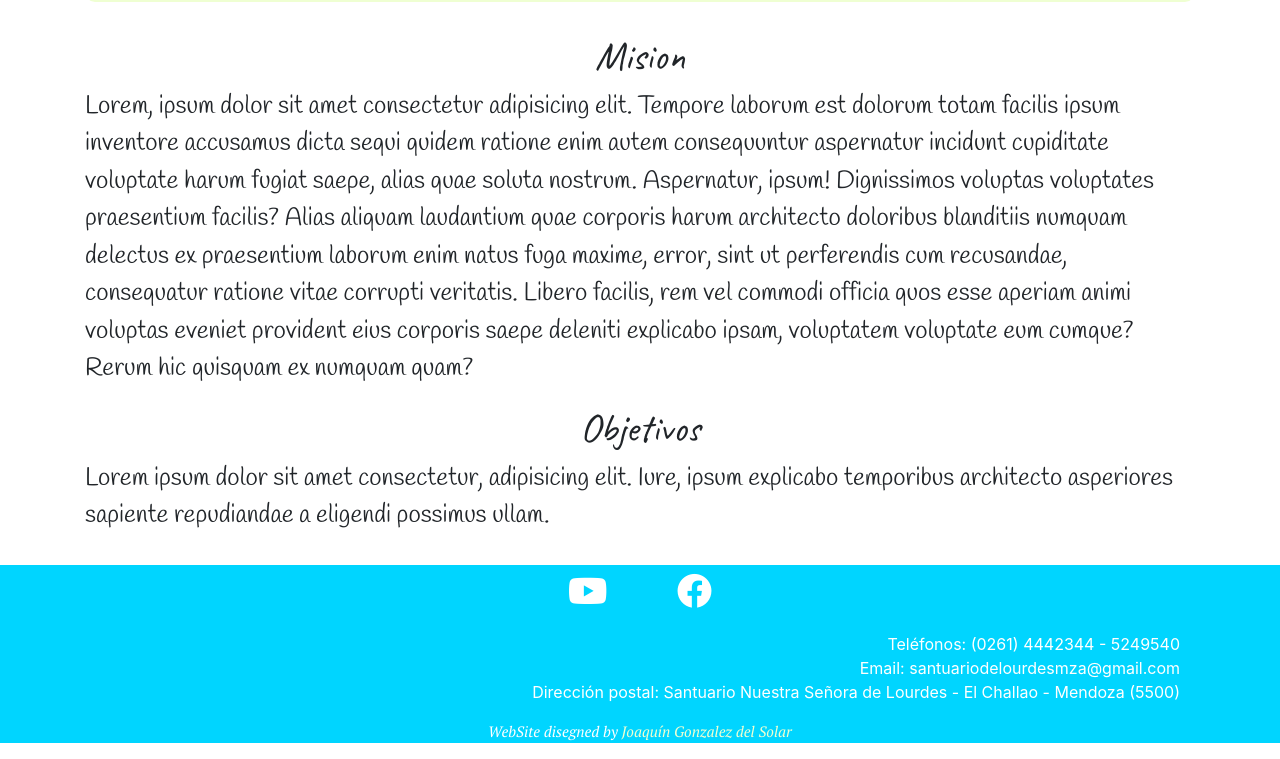
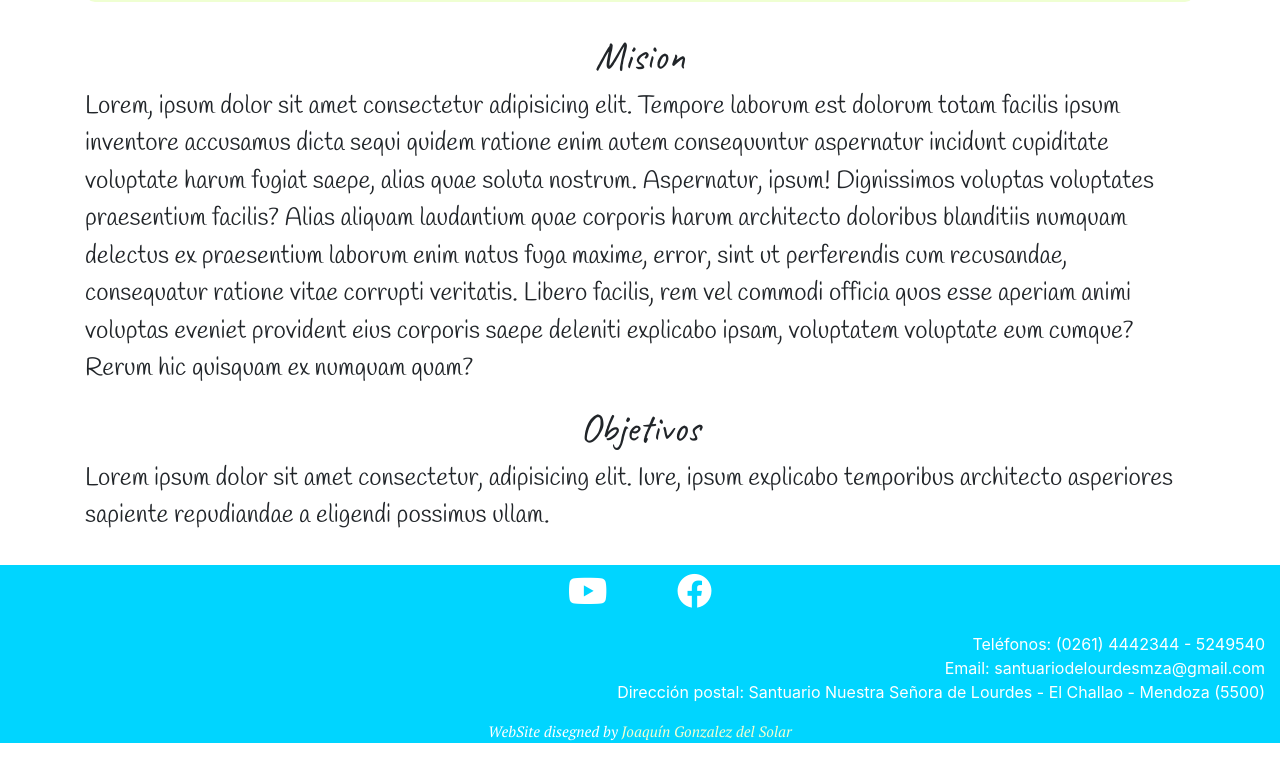
Before and after one commit to gondelsol/santvlu, a website: page index.html in a window 1280 px wide. Shown: the part 676-1435 px from the top of the page. Drawn offline with nearby package versions, Linux system fonts and the light colour scheme; grey boxes are pictures that could not be loaded; a web font is replaced by a local one.

Commit message:
alineacion de footer

```diff
--- a/scss/_footer.scss
+++ b/scss/_footer.scss
@@ -30,7 +30,7 @@ footer {
 
     & .contacto {
         & .contactFoot {
-            margin-right: $dist10;
+            margin-right: $dist3;
             list-style: none;
             text-align: right;
 
```
Also changed, not shown: style.css, 1 other file.
